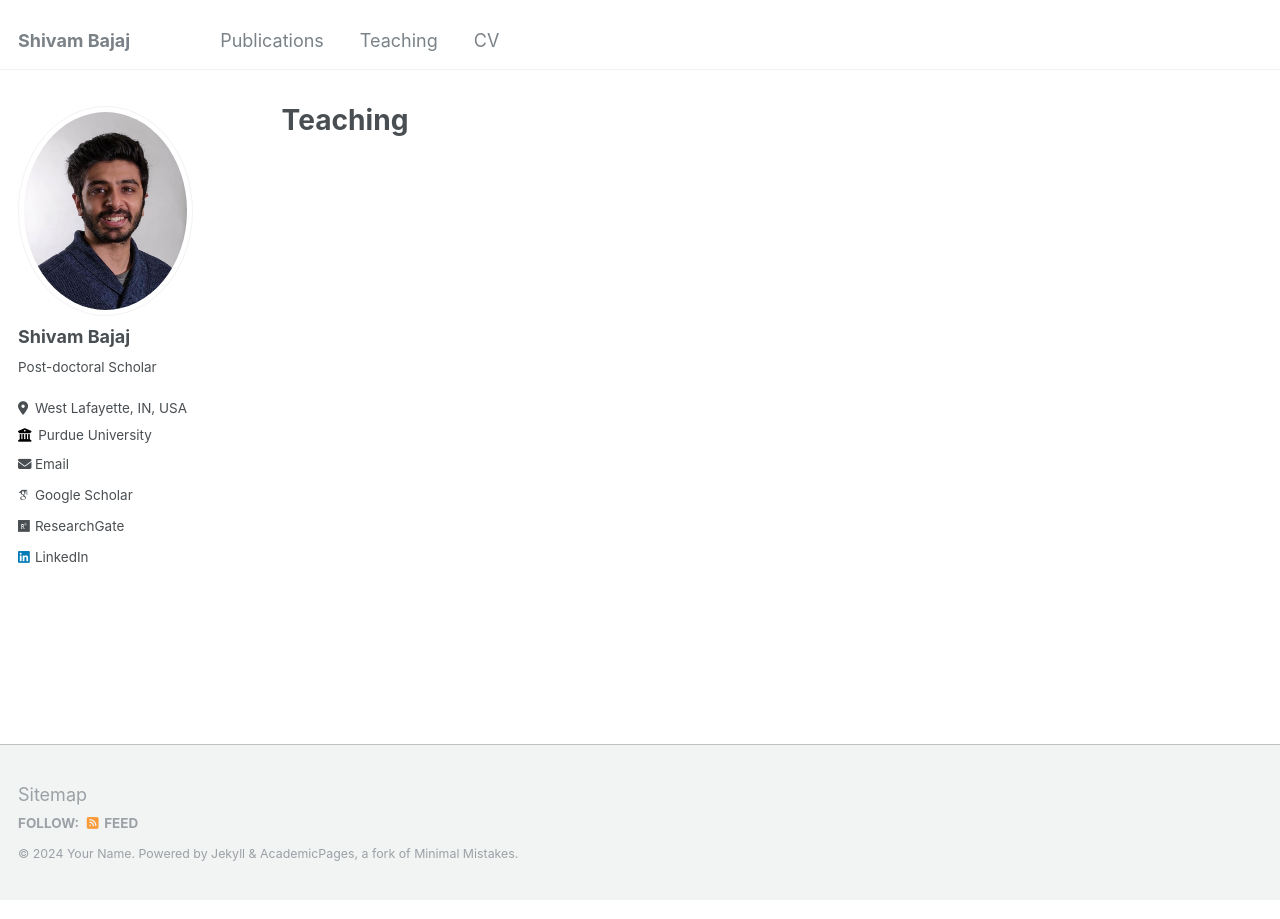
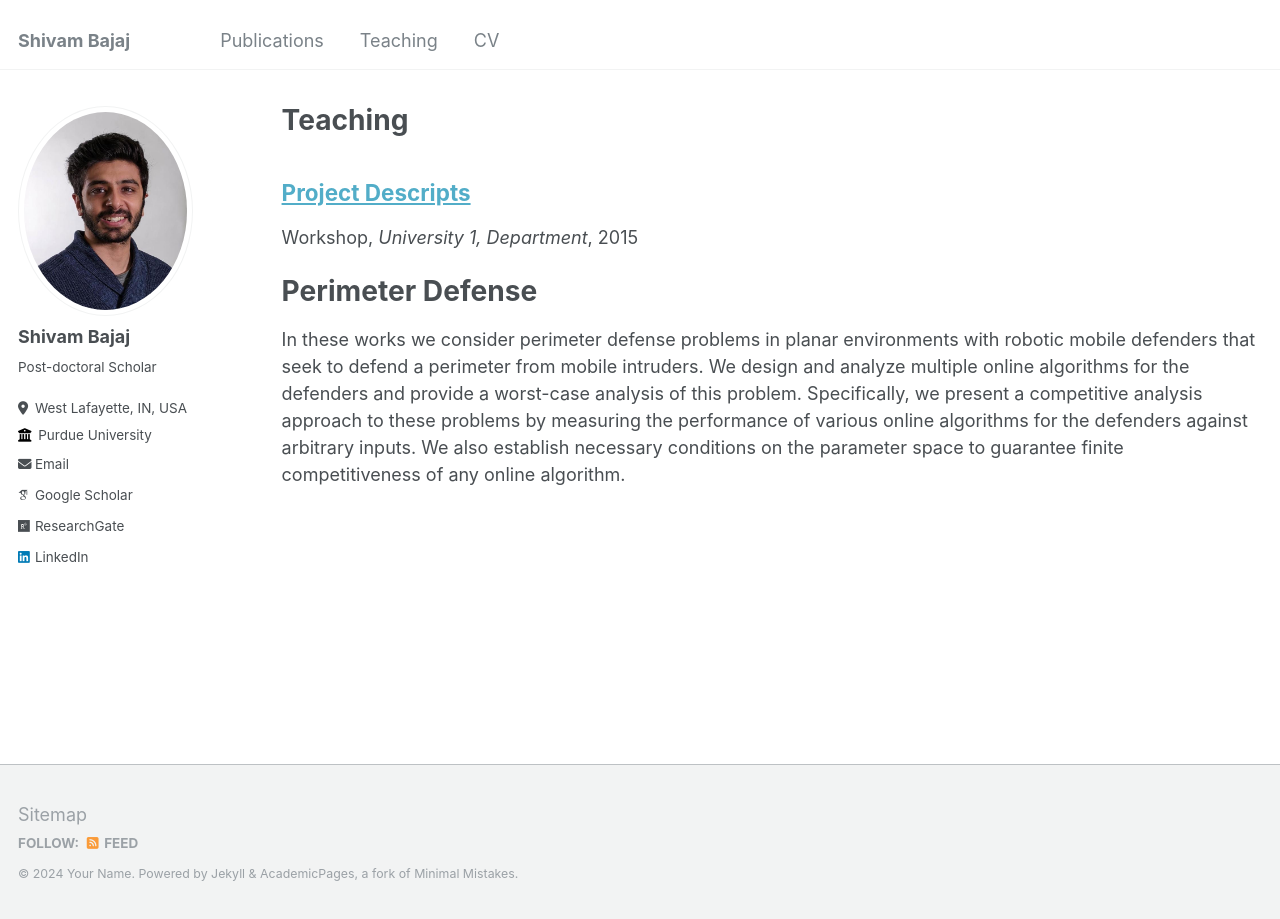
Before and after one commit to shivambajaj08/shivambajaj08.github.io, a Jekyll site: the page built from _pages/teaching.html, in a window 1280 px wide. Built offline with Jekyll 4.4.1, drawn with Linux system fonts in a browser that asks for light colours; some web fonts are replaced.

Commit message:
Update 2015-spring-teaching-2.md

```diff
--- a/_teaching/2015-spring-teaching-2.md
+++ b/_teaching/2015-spring-teaching-2.md
@@ -1,3 +1,13 @@
+---
+title: "Project Descripts"
+collection: teaching
+type: "Workshop"
+permalink: /teaching/2015-spring-teaching-1
+venue: "University 1, Department"
+date: 2015-01-01
+location: "City, Country"
+---
+
 Perimeter Defense
 ======
 In these works we consider perimeter defense problems in planar environments with robotic mobile defenders that seek to defend a perimeter from mobile intruders. We design and analyze multiple online algorithms for the defenders and provide a worst-case analysis of this problem. Specifically, we present a competitive analysis approach to these problems by measuring the performance of various online algorithms for the defenders against arbitrary inputs. We also establish necessary conditions on the parameter space to guarantee finite competitiveness of  any online algorithm.
```
